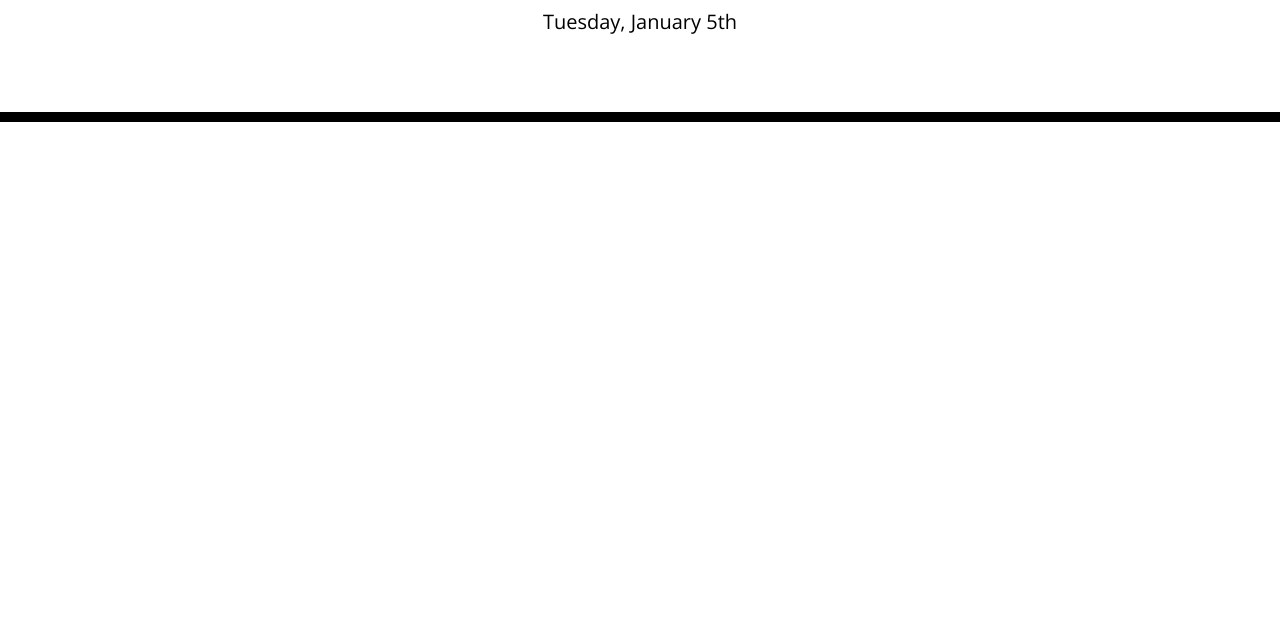
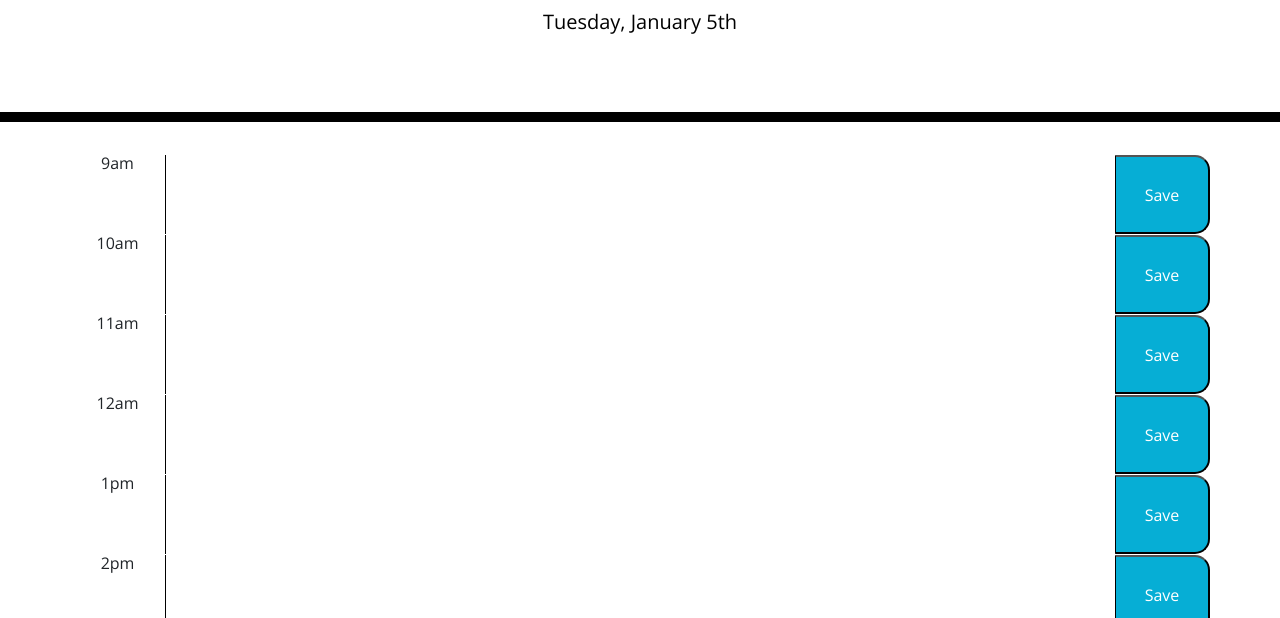
Before and after one commit to ArjayCaluag/work-day-scheduler, a plain HTML site: page Develop/index.html in a window 1280 px wide. Shown: the part 182-800 px from the top of the page. Drawn offline with nearby package versions, Linux system fonts and the light colour scheme.

Commit message:
Create rows,columns, and save button

```diff
--- a/Develop/index.html
+++ b/Develop/index.html
@@ -28,7 +28,7 @@
       <p class="lead">A simple calendar app for scheduling your work day</p>
       <p id="currentDay" class="lead"></p>
     </header>
-    <div class="container" id = "time-slots">
+    <div class="container" id = "hour-container">
       <!-- Timeblocks go here -->
     </div>
 
--- a/Develop/script.js
+++ b/Develop/script.js
@@ -2,10 +2,53 @@ $(document).ready(function() {
 
 $("#currentDay").text(moment().format("dddd, MMMM Do"));
 
+// variable referencing hour-container
+let hourDiv = $('#hour-container');
+
+hourDiv.empty();
 
 //Create Rows for each time slot 9-5
+for (let hour = 9; hour <= 17; hour++){
+    let rowDiv = $('<div>');
+    rowDiv.addClass('row time-block');
+    rowDiv.attr('hours', hour);
 
-//eventListener for onclick to edit each row
+    //Create Row elements and add classes
+    let timeDiv = $('<div>').addClass('col-md-1');
+    let textAreaDiv = $('<textarea>').addClass('description col-md-10');
+    let saveButton = $('<button>').addClass('save-btn col-md-1');
+
+    let displayHour = 0;
+    let ampm = "";
+    // conditional statement to assign time either am/pm
+    if (hour > 12) {
+        displayHour = hour - 12;
+        ampm = "pm";
+    } else {
+        displayHour = hour;
+        ampm = "am";
+    }
+
+    timeDiv.text(displayHour + ampm);
+
+    hourDiv.append(rowDiv)
+
+    // Save Button
+    saveButton.text('Save');
+
+    // append tags
+    rowDiv.append(timeDiv,textAreaDiv,saveButton);
+
+}
+
+
+
+//eventListener for saveButton onclick to edit input each row
+
+
+
+
+//save button to save with localstorage
 
 
 
--- a/Develop/style.css
+++ b/Develop/style.css
@@ -57,7 +57,7 @@ textarea{
   color: white;
 }
 
-.saveBtn {
+.save-btn {
   border-left: 1px solid black;
   border-top-right-radius: 15px;
   border-bottom-right-radius: 15px;
@@ -65,7 +65,7 @@ textarea{
   color: white;
 }
 
-.saveBtn i:hover {
+.save-btn i:hover {
   font-size: 20px;
   transition: all .3s ease-in-out;
 }
```
